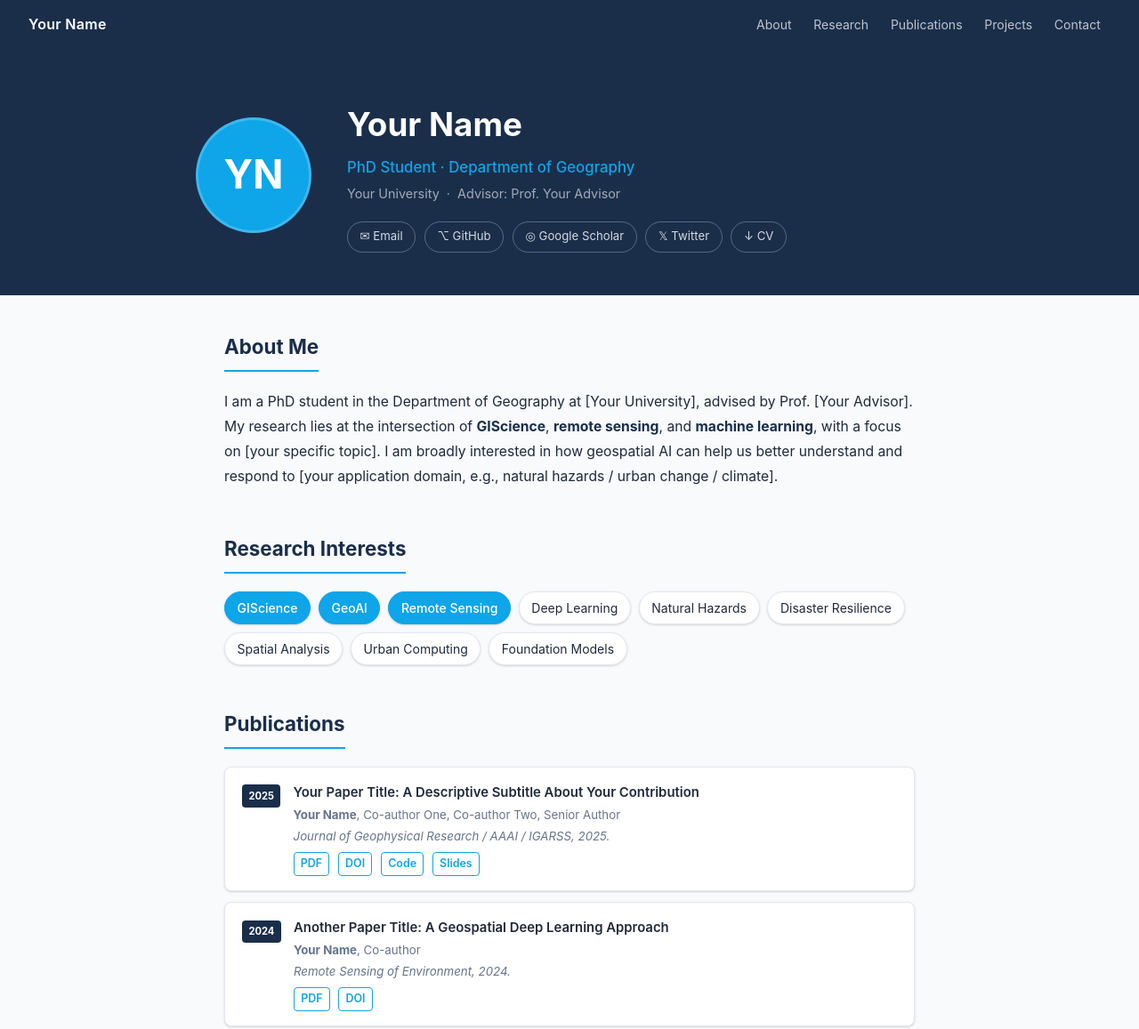
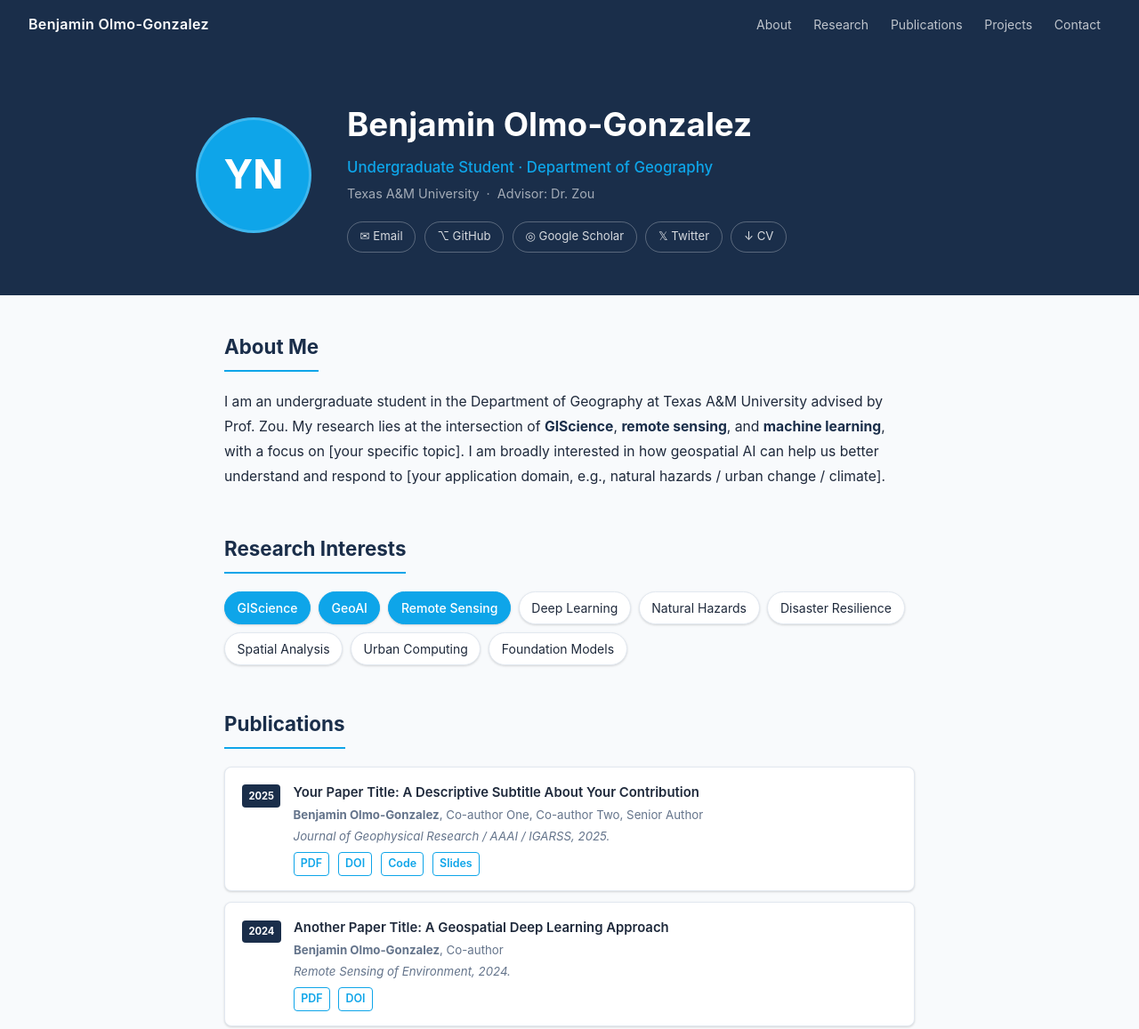
Before and after one commit to btog9876/btog9876.github.io, a plain HTML site: page index.html in a window 1280 px wide. Shown: the top 1157 px of the page at 89% size. Drawn offline with Linux system fonts and the light colour scheme.

Commit message:
Update index.html

```diff
--- a/index.html
+++ b/index.html
@@ -11,9 +11,9 @@
     You only need to edit this one file!
   ══════════════════════════════════════════ -->
 
-  <!-- ✏️ EDIT: Change to your name and role -->
-  <title>Your Name | PhD Student</title>
-  <meta name="description" content="Academic homepage of Your Name">
+  <!-- ✏️ EDIT: Change to Benjamin Olmo-Gonzalez and role -->
+  <title>Benjamin Olmo-Gonzalez | Texas A&M University Graduate</title>
+  <meta name="description" content="Academic homepage of Benjamin Olmo-Gonzalez">
 
   <style>
     /* ─── Design tokens ─────────────────────── */
@@ -208,8 +208,8 @@
 
 <!-- ═══════════════════ NAVIGATION ═══════════════════ -->
 <nav>
-  <!-- ✏️ EDIT: Your name -->
-  <span class="nav-name">Your Name</span>
+  <!-- ✏️ EDIT: Benjamin Olmo-Gonzalez -->
+  <span class="nav-name">Benjamin Olmo-Gonzalez</span>
   <ul class="nav-links">
     <li><a href="#about">About</a></li>
     <li><a href="#research">Research</a></li>
@@ -229,17 +229,17 @@
       YN
 
       <!-- Option B: Photo — delete the "YN" above and uncomment this:
-      <img src="assets/photo.jpg" alt="Your Name">
+      <img src="assets/photo.jpg" alt="Benjamin Olmo-Gonzalez">
       Then upload your photo as assets/photo.jpg to the repo. -->
     </div>
 
     <div class="hero-text">
       <!-- ✏️ EDIT: Your full name -->
-      <h1>Your Name</h1>
+      <h1>Benjamin Olmo-Gonzalez</h1>
       <!-- ✏️ EDIT: Your degree and department -->
-      <p class="position">PhD Student · Department of Geography</p>
+      <p class="position">Undergraduate Student · Department of Geography</p>
       <!-- ✏️ EDIT: Your university and advisor -->
-      <p class="university">Your University &nbsp;·&nbsp; Advisor: Prof. Your Advisor</p>
+      <p class="university">Texas A&M University &nbsp;·&nbsp; Advisor: Dr. Zou</p>
 
       <div class="hero-links">
         <!-- ✏️ EDIT: Update each href. Delete any you don't use. -->
@@ -263,8 +263,8 @@
     <h2>About Me</h2>
     <!-- ✏️ EDIT: Write 2–3 sentences about yourself -->
     <p class="about-text">
-      I am a PhD student in the Department of Geography at [Your University], advised by
-      Prof. [Your Advisor]. My research lies at the intersection of
+      I am an undergraduate student in the Department of Geography at Texas A&M University advised by
+      Prof. Zou. My research lies at the intersection of
       <strong>GIScience</strong>, <strong>remote sensing</strong>, and
       <strong>machine learning</strong>, with a focus on [your specific topic].
       I am broadly interested in how geospatial AI can help us better understand
@@ -305,7 +305,7 @@
             Your Paper Title: A Descriptive Subtitle About Your Contribution
           </div>
           <div class="pub-authors">
-            <strong>Your Name</strong>, Co-author One, Co-author Two, Senior Author
+            <strong>Benjamin Olmo-Gonzalez</strong>, Co-author One, Co-author Two, Senior Author
           </div>
           <div class="pub-venue">
             <em>Journal of Geophysical Research / AAAI / IGARSS</em>, 2025.
@@ -327,7 +327,7 @@
             Another Paper Title: A Geospatial Deep Learning Approach
           </div>
           <div class="pub-authors">
-            <strong>Your Name</strong>, Co-author
+            <strong>Benjamin Olmo-Gonzalez</strong>, Co-author
           </div>
           <div class="pub-venue">
             <em>Remote Sensing of Environment</em>, 2024.
@@ -417,9 +417,9 @@
 
 <!-- ═══════════════════ FOOTER ═══════════════════ -->
 <footer>
-  <!-- ✏️ EDIT: Your name -->
+  <!-- ✏️ EDIT: Benjamin Olmo-Gonzalez -->
   <p>
-    © 2026 Your Name &nbsp;·&nbsp;
+    © 2026 Benjamin Olmo-Gonzalez &nbsp;·&nbsp;
     Built with <a href="https://pages.github.com" target="_blank">GitHub Pages</a> &nbsp;·&nbsp;
     <a href="https://github.com/your-username/your-username.github.io">View source</a>
   </p>
```
